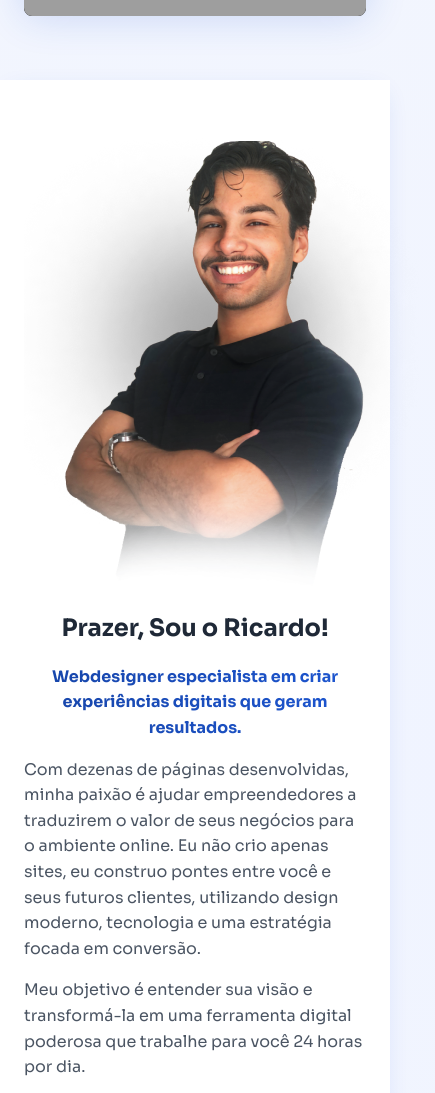
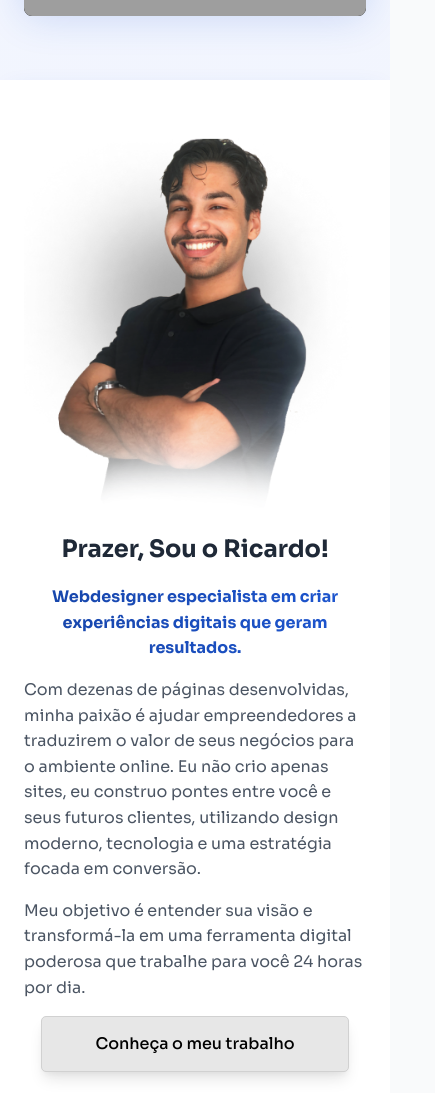
Before and after one commit to ricardojosef/arcoiris-pegueemonte, a plain HTML site: page index.html in a window 390 px wide. Shown: the part 1280-2373 px from the top of the page, 435 px wide, since content can reach past the window. Drawn offline with Linux system fonts and the light colour scheme; grey boxes are pictures that could not be loaded.

Commit message:
atualização imagem mobile e botão

```diff
--- a/index.html
+++ b/index.html
@@ -65,8 +65,8 @@
     <!-- Seção Sobre Mim -->
      <section id="sobre">
         <div class="container about-content">
-    <div id="fotoeu">
-                <img src="image.png" alt="Foto do Webdesigner" id="fotoeuimg">
+    <div class="about-image">
+            <img src="image.png" alt="Foto do Webdesigner" id="fotoeuimg">
             </div>
             <div class="about-text">
                 <h3>Prazer, Sou o Ricardo!</h3>
--- a/style2.css
+++ b/style2.css
@@ -26,6 +26,7 @@
 
         html {
             scroll-behavior: smooth;
+            overflow-x: hidden;
         }
 
         body {
@@ -124,15 +125,19 @@
             background: linear-gradient(90deg, var(--color-primary), var(--color-primary-dark));
         }
         .cta-button-mmw{
-            background-color: #FFFFFF;
+            background-color: #e7e7e7;
             color: #000000;
             border-style: solid;
+            border-width: 1px;
             border-color: #D1D1D1;
             font-weight: 500;
-            padding: 0.8rem 5rem;
+            padding:14px 40px;
             border-radius: 5px;
-            font-size: 1.125rem;
-            display: inline-block;
+            font-size: 1rem;
+            margin: left;
+            width: 50%;
+            text-align: center;
+            display: inline;
             box-shadow: 0 10px 15px -3px rgba(0, 0, 0, 0.1), 0 4px 6px -2px rgba(0, 0, 0, 0.05);
             text-decoration: none;
             transition: background-color 0.3s;
@@ -196,17 +201,13 @@
 
         .about-image {
             width: 100%;
-            max-width: 250px;
-            margin: 0 auto 2rem auto;
         }
 
         .about-image img {
-            width: 100%;
-            height: auto;
-            aspect-ratio: 1 / 1;
-            border-radius: 9999px;
-            box-shadow: 0 10px 15px -3px rgba(0, 0, 0, 0.1), 0 4px 6px -2px rgba(0, 0, 0, 0.05);
+            width: 100%; /* w-64 */
+            height: 100%; /* h-64 */
             object-fit: cover;
+            margin:auto;
             text-align: center;
         }
 
@@ -705,6 +706,21 @@
             .problem-cards {
              grid-template-columns: repeat(1, 1fr);
         }
+         #fotoeuimg{
+            width: 100%;
+            margin: auto;
+            text-align: center;
+        }
+        .cta-button-mmw{
+            margin: auto;
+            width: 90%;
+            text-align: center;
+            display: flex;
+    align-items: center;      /* alinha verticalmente */
+    justify-content: center;  /* alinha horizontalmente */
+        }
+
+
 
         .about-text h3 {
             text-align: center;
```
